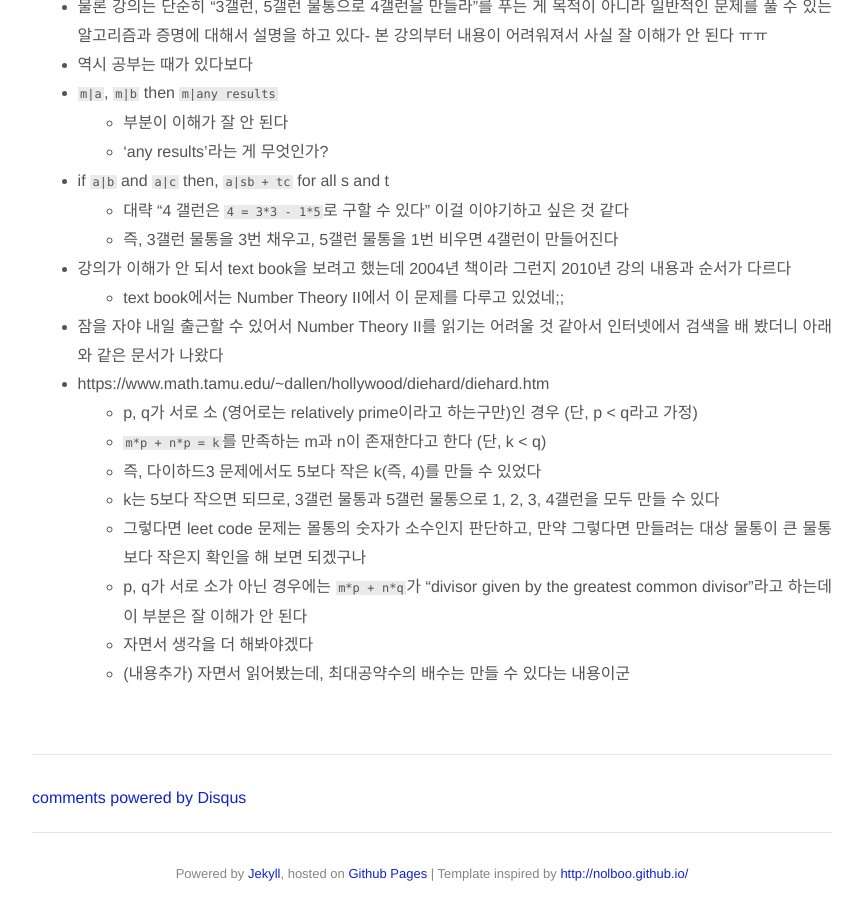
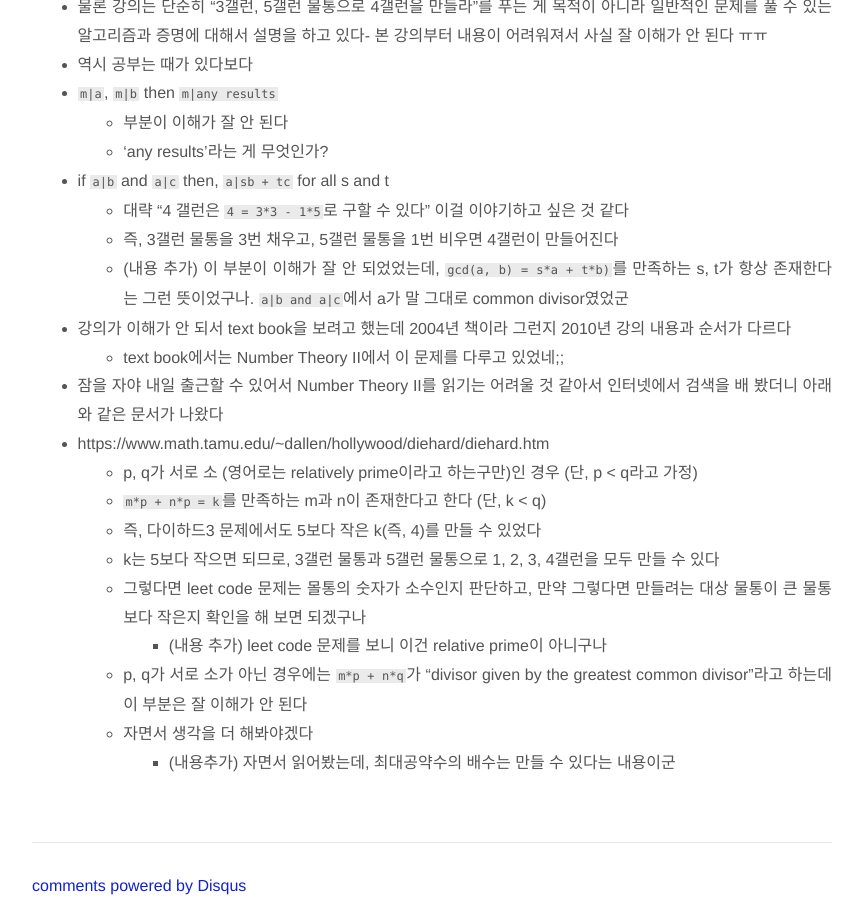
Before and after one commit to jason-heo/jason-heo.github.io, a Jekyll site: the page built from _posts/2020-07-28-math-for-cs.md, in a window 1280 px wide and 900 px high, scrolled down 1965 px. Shown: the whole window, without its empty margins (208-1071 px from the left). Built offline with Jekyll 4.4.1, drawn with Linux system fonts in a browser that asks for light colours; comment, search, counter and statistics services are not loaded.

Commit message:
이해 안 되었던 내용 보강

```diff
--- a/_posts/2020-07-28-math-for-cs.md
+++ b/_posts/2020-07-28-math-for-cs.md
@@ -72,6 +72,7 @@ Text book: https://cs121.boazbarak.org/LehmanLeighton.pdf
 - if `a|b` and `a|c` then, `a|sb + tc` for all s and t
     - 대략 "4 갤런은 `4 = 3*3 - 1*5`로 구할 수 있다" 이걸 이야기하고 싶은 것 같다
     - 즉, 3갤런 물통을 3번 채우고, 5갤런 물통을 1번 비우면 4갤런이 만들어진다
+    - (내용 추가) 이 부분이 이해가 잘 안 되었었는데, `gcd(a, b) = s*a + t*b)`를 만족하는 s, t가 항상 존재한다는 그런 뜻이었구나. `a|b and a|c`에서 a가 말 그대로 common divisor였었군
 - 강의가 이해가 안 되서 text book을 보려고 했는데 2004년 책이라 그런지 2010년 강의 내용과 순서가 다르다
     - text book에서는 Number Theory II에서 이 문제를 다루고 있었네;;
 - 잠을 자야 내일 출근할 수 있어서 Number Theory II를 읽기는 어려울 것 같아서 인터넷에서 검색을 배 봤더니 아래와 같은 문서가 나왔다
@@ -81,6 +82,7 @@ Text book: https://cs121.boazbarak.org/LehmanLeighton.pdf
     - 즉, 다이하드3 문제에서도 5보다 작은 k(즉, 4)를 만들 수 있었다
     - k는 5보다 작으면 되므로, 3갤런 물통과 5갤런 물통으로 1, 2, 3, 4갤런을 모두 만들 수 있다
     - 그렇다면 leet code 문제는 몰통의 숫자가 소수인지 판단하고, 만약 그렇다면 만들려는 대상 물통이 큰 물통보다 작은지 확인을 해 보면 되겠구나
+        - (내용 추가) leet code 문제를 보니 이건 relative prime이 아니구나
     - p, q가 서로 소가 아닌 경우에는 `m*p + n*q`가 "divisor given by the greatest common divisor"라고 하는데 이 부분은 잘 이해가 안 된다
     - 자면서 생각을 더 해봐야겠다
-    - (내용추가) 자면서 읽어봤는데, 최대공약수의 배수는 만들 수 있다는 내용이군
+        - (내용추가) 자면서 읽어봤는데, 최대공약수의 배수는 만들 수 있다는 내용이군
```
